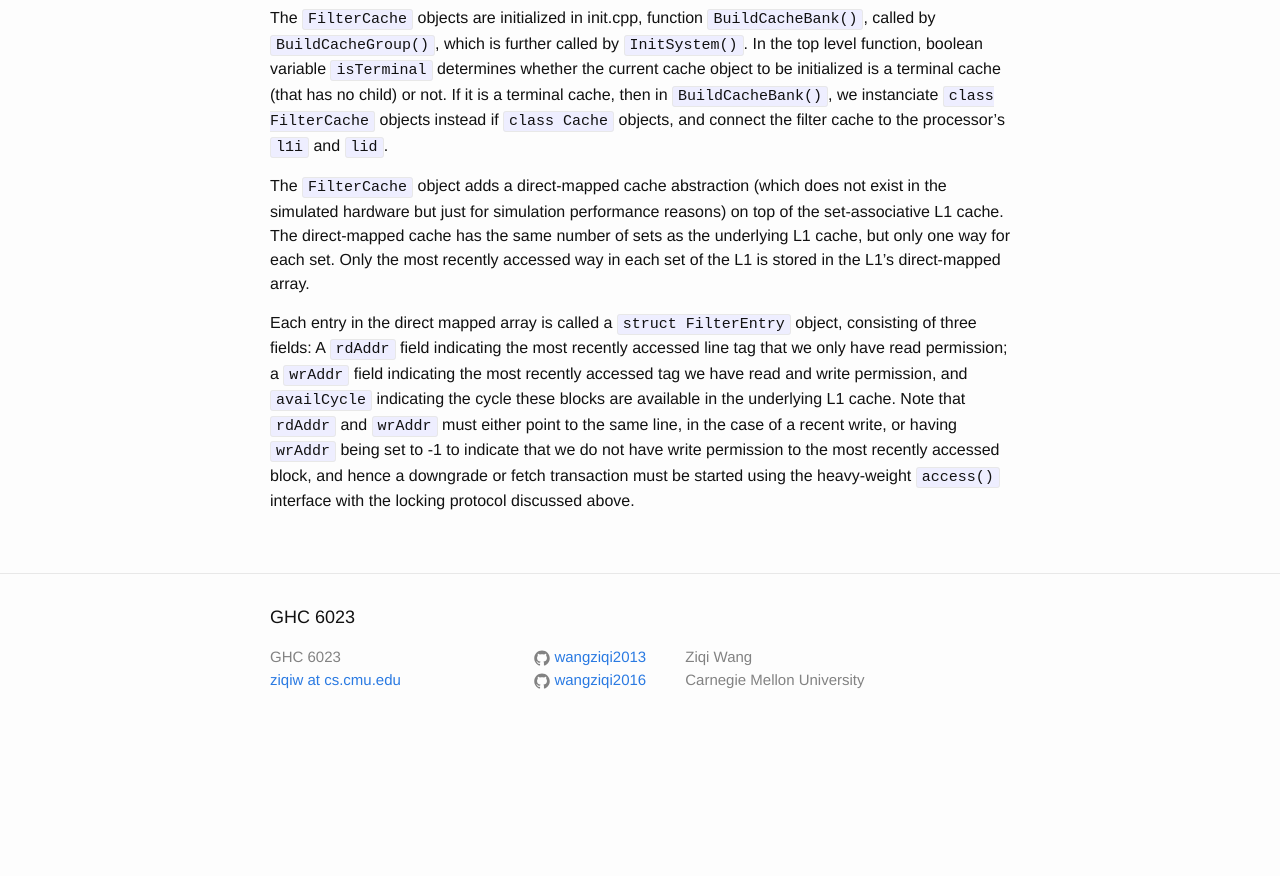
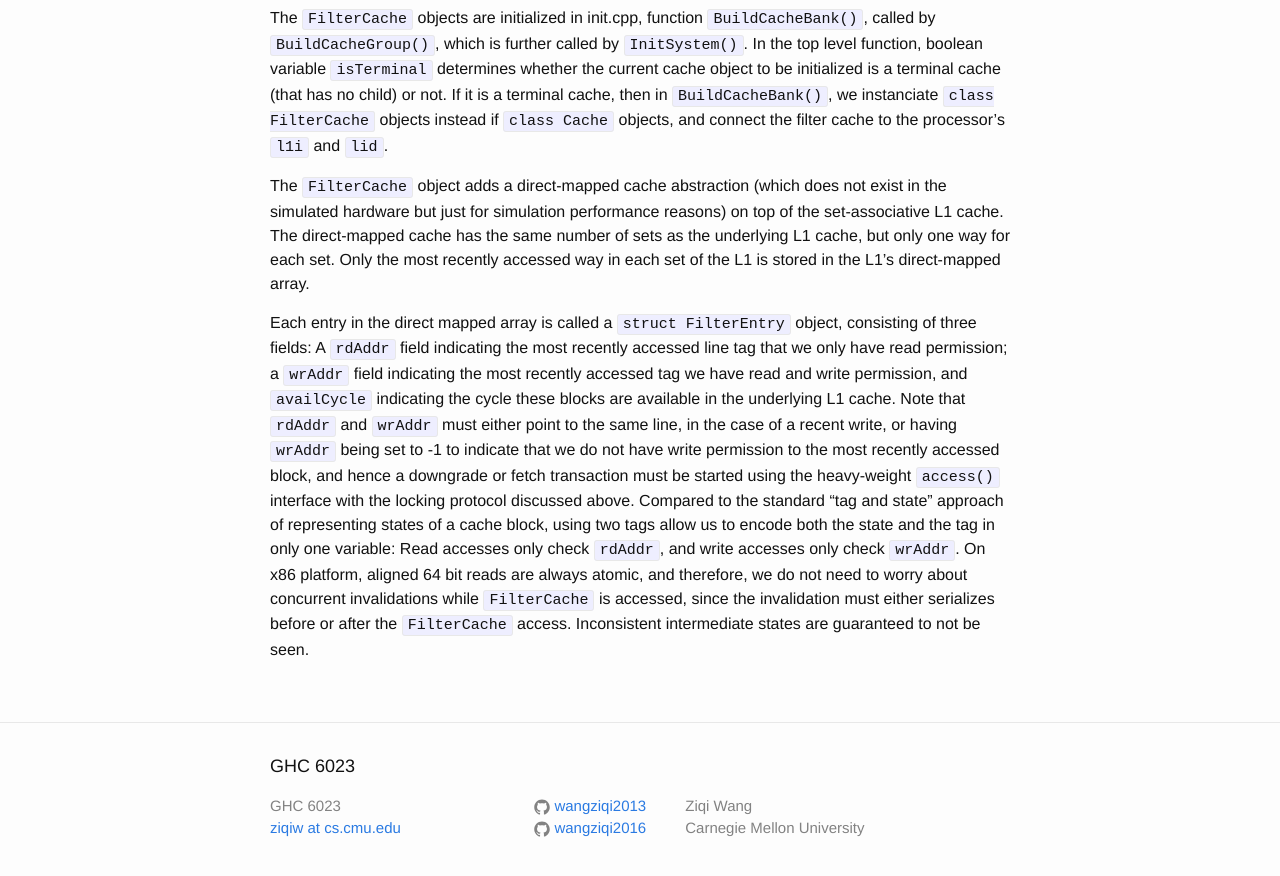
Before and after one commit to wangziqi2013/wangziqi2013.github.io, a Jekyll site: the page built from _posts/2020-01-09-understand-zsim-cache-cc.markdown, in a window 1280 px wide and 900 px high, scrolled down 8094 px. Shown: the top 876 px of the window. Built offline with Jekyll 4.4.1, drawn with Linux system fonts in a browser that asks for light colours; before the commit the page ends 8845 px from its top, so only the background shows below that.

Commit message:
Adding atomicity

```diff
--- a/_posts/2020-01-09-understand-zsim-cache-cc.markdown
+++ b/_posts/2020-01-09-understand-zsim-cache-cc.markdown
@@ -318,4 +318,9 @@ recently accessed tag we have read and write permission, and `availCycle` indica
 in the underlying L1 cache. Note that `rdAddr` and `wrAddr` must either point to the same line, in the case of a recent
 write, or having `wrAddr` being set to -1 to indicate that we do not have write permission to the most recently accessed
 block, and hence a downgrade or fetch transaction must be started using the heavy-weight `access()` interface with the
-locking protocol discussed above.
+locking protocol discussed above. Compared to the standard "tag and state" approach of representing states of a cache
+block, using two tags allow us to encode both the state and the tag in only one variable: Read accesses only
+check `rdAddr`, and write accesses only check `wrAddr`. On x86 platform, aligned 64 bit reads are always atomic, and
+therefore, we do not need to worry about concurrent invalidations while `FilterCache` is accessed, since the invalidation
+must either serializes before or after the `FilterCache` access. Inconsistent intermediate states are guaranteed to
+not be seen.
```
